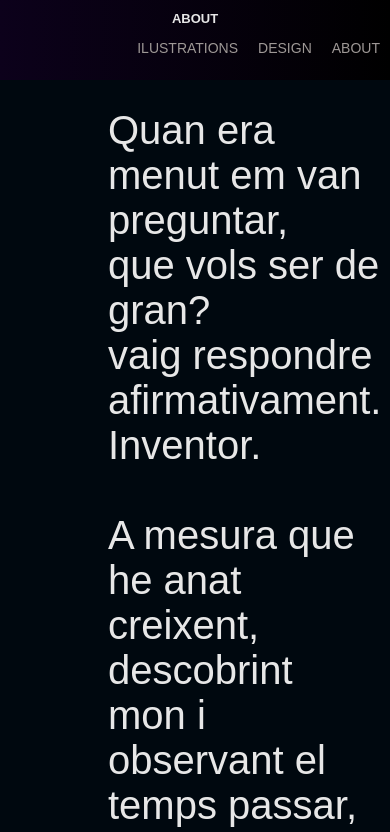
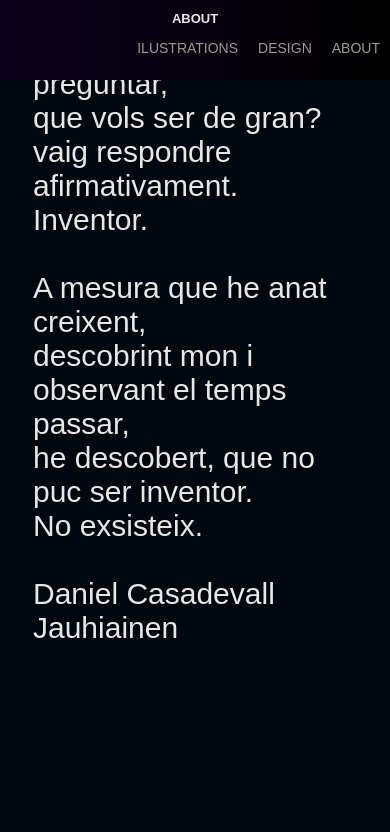
Before and after one commit to danicasjau/jauca, a plain HTML site: page about.html in a window 390 px wide. Shown: the top 832 px of the page. Drawn offline with Linux system fonts and the light colour scheme.

Commit message:
Update style.css

```diff
--- a/Styles/style.css
+++ b/Styles/style.css
@@ -199,6 +199,18 @@ project:hover {
     middlebar {
         top: 100px;
     }
+
+    .about_text {
+        margin: 25px;
+        position: absolute;
+        float: left;
+        text-align: left;
+        font-family: 'Raleway', sans-serif;
+        font-size: 30px;
+        font-weight: 400;
+        color: var(--color1)
+    }
+
 }
 
 
```
